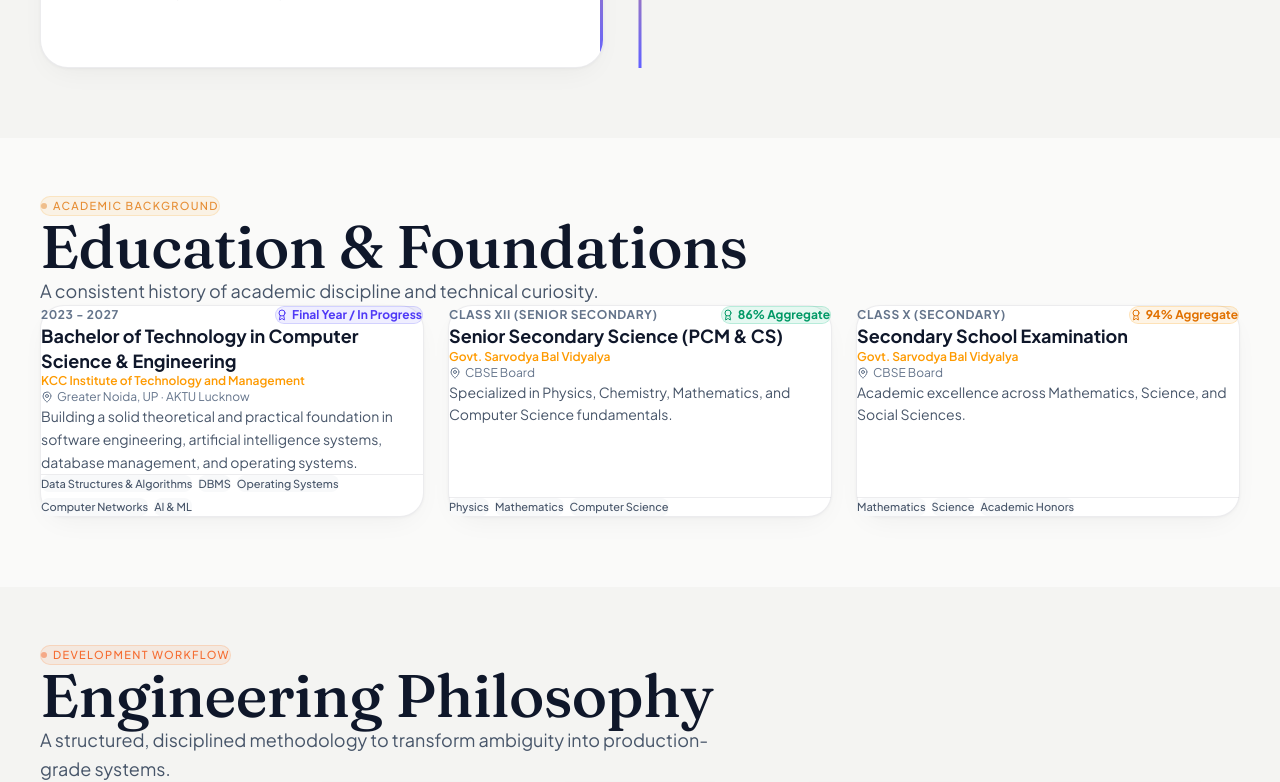
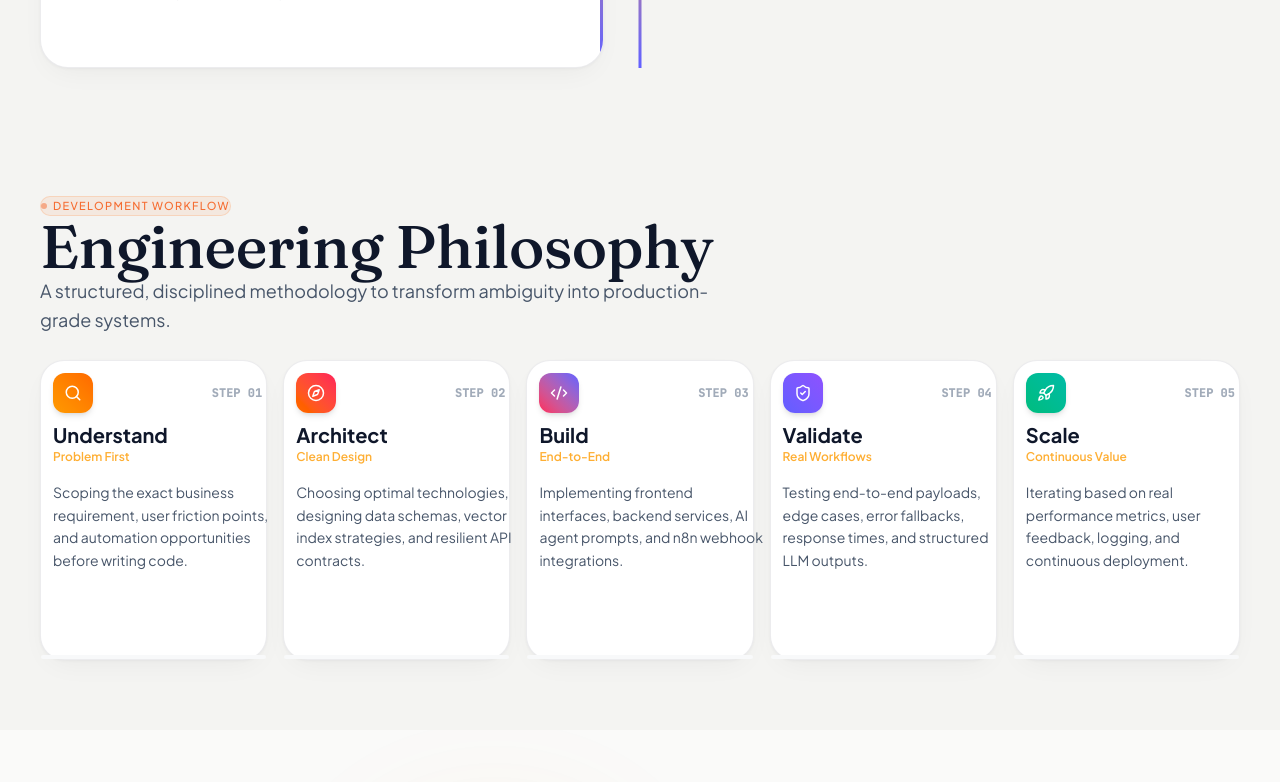
Before and after one commit to owais-usmani-017/Port-Folio, a Next.js app: page / in a window 1280 px wide. Shown: the part 5320-6102 px from the top of the page. Built offline with nearby package versions, Linux system fonts and the light colour scheme.

Commit message:
engineering philosophy page fixed

```diff
--- a/src/app/page.tsx
+++ b/src/app/page.tsx
@@ -23,7 +23,6 @@ export default function Home() {
         <Skills />
         <Projects />
         <Experience />
-        <Education />
         <EngineeringPhilosophy />
         <Contact />
       </main>
--- a/src/components/sections/EngineeringPhilosophy.tsx
+++ b/src/components/sections/EngineeringPhilosophy.tsx
@@ -62,8 +62,9 @@ export default function EngineeringPhilosophy() {
           subtitle="A structured, disciplined methodology to transform ambiguity into production-grade systems."
           badgeColor="orange"
         />
+        <br />
 
-        <div className="grid gap-4 sm:grid-cols-2 lg:grid-cols-5">
+        <div className="grid  h-75 gap-4 sm:grid-cols-2 lg:grid-cols-5">
           {steps.map((step, index) => {
             const Icon = step.icon;
             return (
@@ -77,26 +78,26 @@ export default function EngineeringPhilosophy() {
               >
                 <div>
                   {/* Step Header */}
-                  <div className="flex items-center justify-between">
+                  <div className="flex relative left-3 top-3 items-center justify-between">
                     <div
                       className={`flex h-10 w-10 items-center justify-center rounded-xl bg-gradient-to-tr ${step.color} text-white shadow-md transition-transform duration-300 group-hover:scale-110`}
                     >
                       <Icon size={18} />
                     </div>
-                    <span className="font-mono text-xs font-extrabold text-[var(--foreground-muted)] opacity-60">
+                    <span className="relative right-4 font-mono text-xs font-extrabold text-[var(--foreground-muted)] opacity-60">
                       STEP {step.number}
                     </span>
                   </div>
 
-                  <h3 className="mt-6 text-xl font-bold text-[var(--foreground)] group-hover:text-amber-500 transition-colors">
+                  <h3 className="relative left-3 top-5 mt-6 text-xl font-bold text-[var(--foreground)] group-hover:text-amber-500 transition-colors">
                     {step.title}
                   </h3>
 
-                  <p className="text-xs font-semibold text-amber-500/80">
+                  <p className="text-xs relative left-3 top-5 font-semibold text-amber-500/80">
                     {step.subtitle}
                   </p>
 
-                  <p className="mt-4 text-xs sm:text-sm leading-relaxed text-[var(--foreground-secondary)]">
+                  <p className="relative left-3 top-9 mt-4 text-xs sm:text-sm leading-relaxed text-[var(--foreground-secondary)]">
                     {step.description}
                   </p>
                 </div>
```
Also changed, not shown: src/components/sections/Achievements.tsx (deleted).
